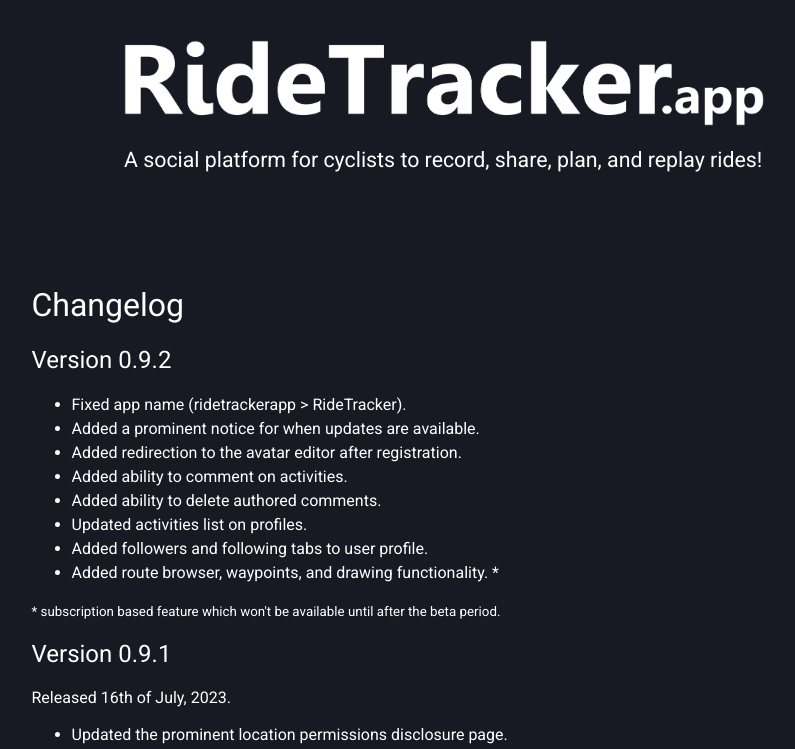
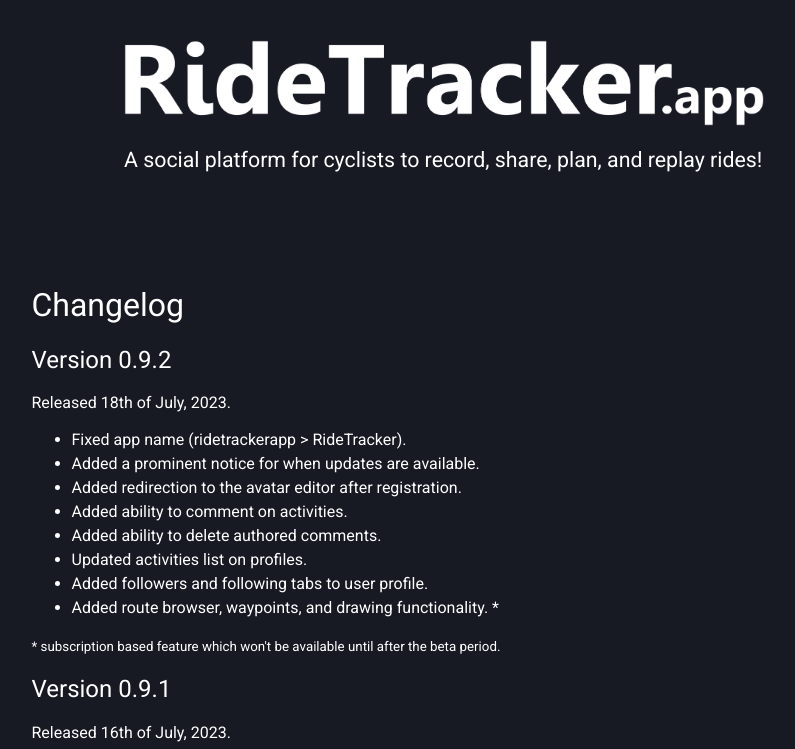
Before and after one commit to RideTracker/RideTrackerPages, a React (Create React App) app: page /changelog in a window 1280 px wide. Shown: the top 749 px of the page, without its empty margins (196-991 px from the left). Built offline with nearby package versions, Linux system fonts and the light colour scheme.

Commit message:
Updated version 0.9.2 development changelog

```diff
--- a/src/app/changelog.tsx
+++ b/src/app/changelog.tsx
@@ -32,6 +32,8 @@ export default function ChangelogPage() {
 
                     <div id="version-0.9.2">
                         <a href="#version-0.9.2"><h2>Version 0.9.2</h2></a>
+
+                        <p>Released 18th of July, 2023.</p>
 
                         <ul>
                             <li>Fixed app name (ridetrackerapp &gt; RideTracker).</li>
```
